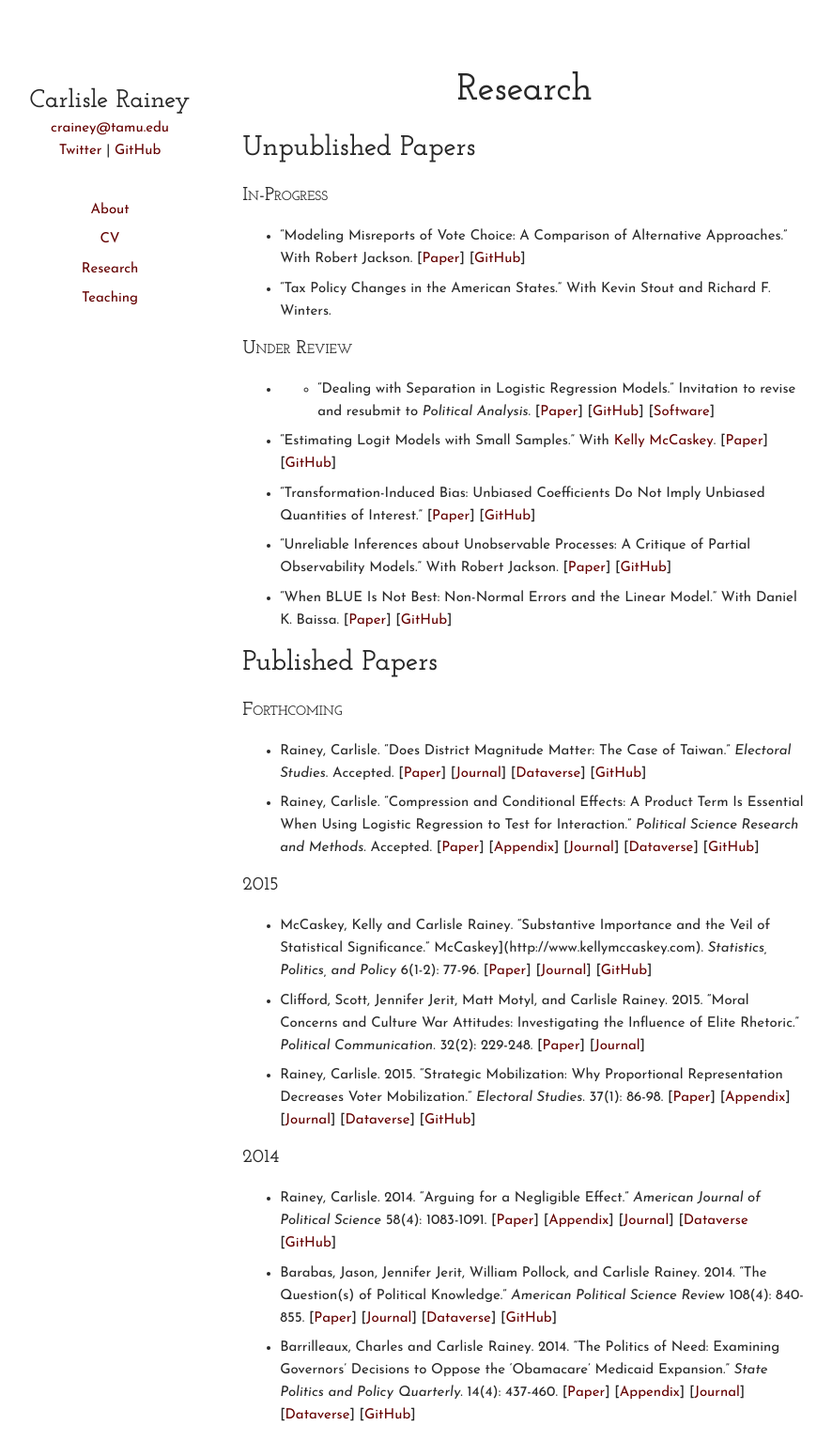
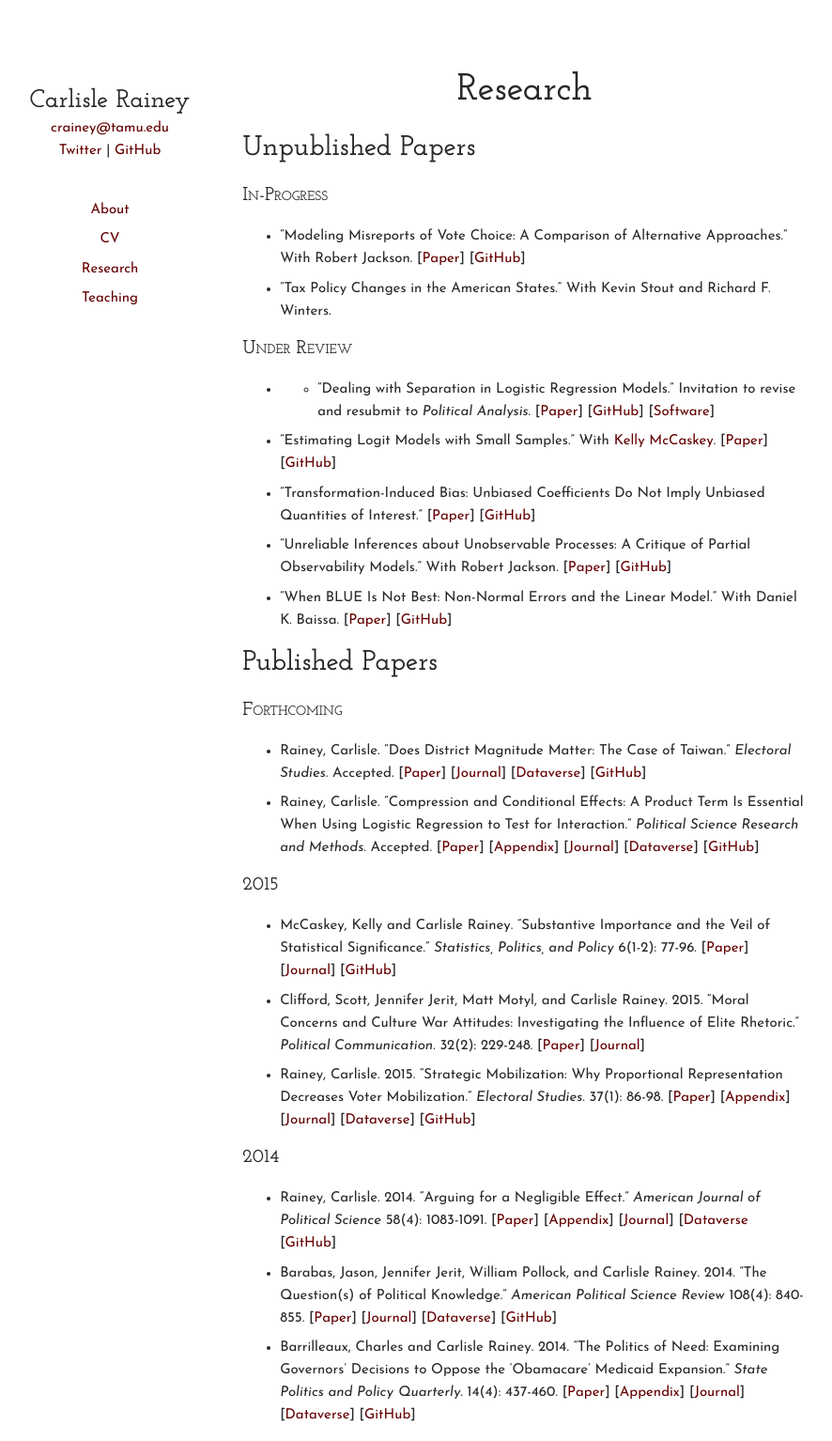
Before and after one commit to carlislerainey/carlislerainey.github.io, a Jekyll site: the page built from research/index.md, in a window 1280 px wide. Shown: the whole page at 94% size, without its empty margins (204-1090 px from the left). Built offline with Jekyll 4.4.1, drawn with Linux system fonts in a browser that asks for light colours.

Commit message:
update cv

```diff
--- a/_includes/_published.md
+++ b/_includes/_published.md
@@ -16,7 +16,7 @@
 
 ### 2015
 
-- McCaskey, Kelly and Carlisle Rainey. "Substantive Importance and the Veil of Statistical Significance." McCaskey](http://www.kellymccaskey.com). *Statistics, Politics, and Policy* 6(1-2): 77-96.
+- McCaskey, Kelly and Carlisle Rainey. "Substantive Importance and the Veil of Statistical Significance." *Statistics, Politics, and Policy* 6(1-2): 77-96.
 [[Paper](../papers/meaningful.pdf)]
 [[Journal](http://www.degruyter.com/view/j/spp.2015.6.issue-1-2/spp-2015-0001/spp-2015-0001.xml?format=INT)]
 [[GitHub](https://github.com/carlislerainey/meaningful-inferences)]
```
